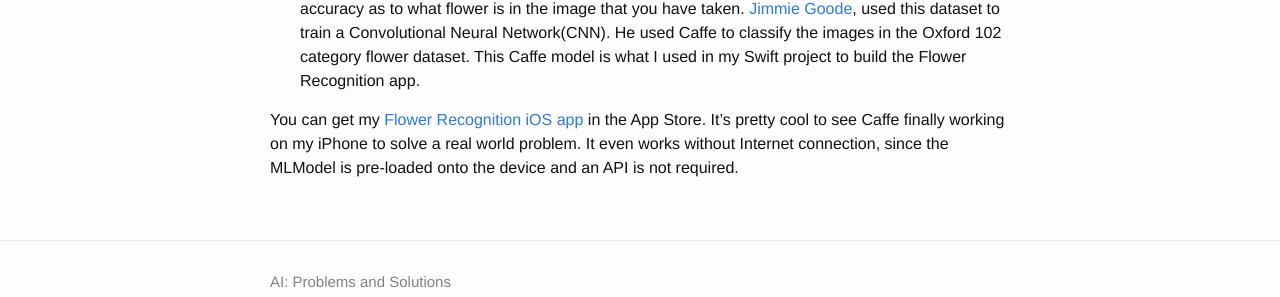
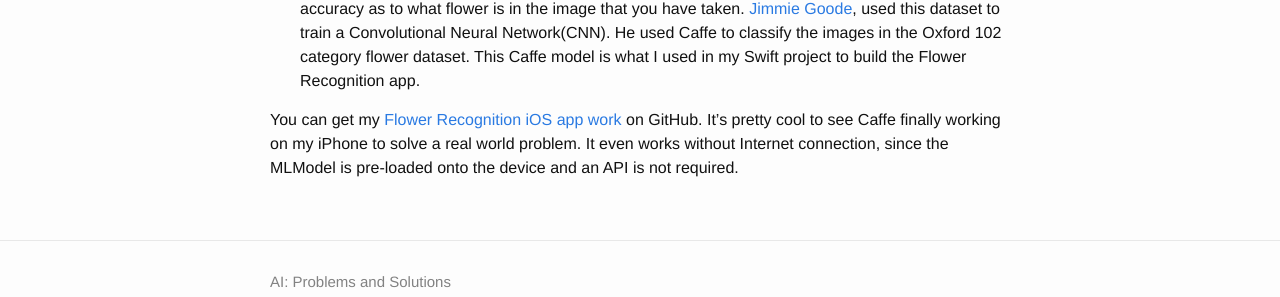
Before and after one commit to alexalwks2/aaronjohn2.github.io, a Jekyll site: the page built from _posts/2018-06-18-mobile-flower-recognition.md, in a window 1280 px wide. Shown: the part 743-1040 px from the top of the page. Built offline with Jekyll 4.4.1, drawn with Linux system fonts in a browser that asks for light colours; comment, search, counter and statistics services are not loaded.

Commit message:
Update 2018-06-18-mobile-flower-recognition.md

```diff
--- a/_posts/2018-06-18-mobile-flower-recognition.md
+++ b/_posts/2018-06-18-mobile-flower-recognition.md
@@ -25,5 +25,5 @@ These images could vary and have been taken at different angles and at different
 * Therefore if you train a machine learning model on it, it should be able to classify with relative accuracy as to what flower is in the image that you have taken. [Jimmie Goode](https://github.com/jimgoo/caffe-oxford102), used this dataset to train a Convolutional Neural Network(CNN). He used Caffe to classify the images in the Oxford 102 category flower dataset.
 This Caffe model is what I used in my Swift project to build the Flower Recognition app.
 
-You can get my [Flower Recognition iOS app](//this is a comment.. leave app link in here, once it is published) in the App Store.
+You can get my [Flower Recognition iOS app work](https://github.com/aaronjohn2/FlowerRecog-master) on GitHub.
 It's pretty cool to see Caffe finally working on my iPhone to solve a real world problem. It even works without Internet connection, since the MLModel is pre-loaded onto the device and an API is not required.
```
